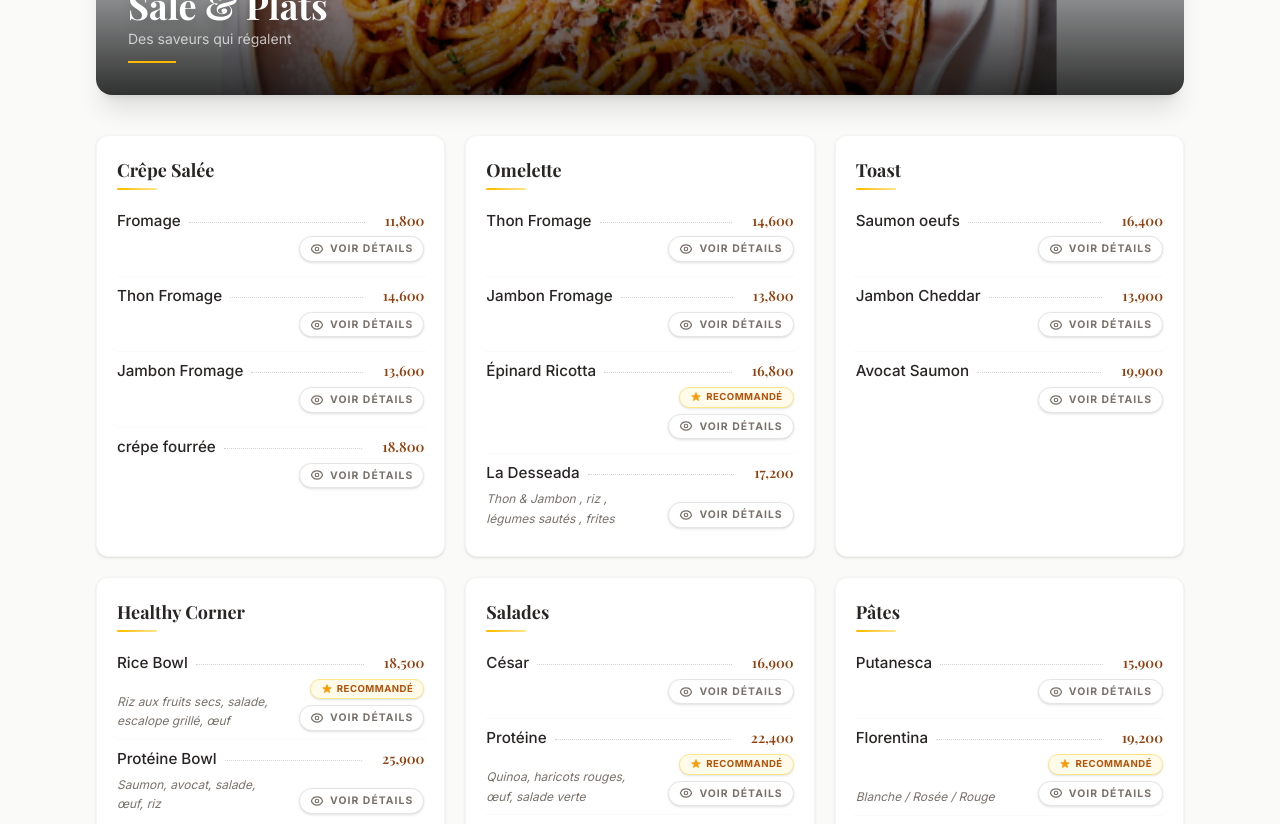
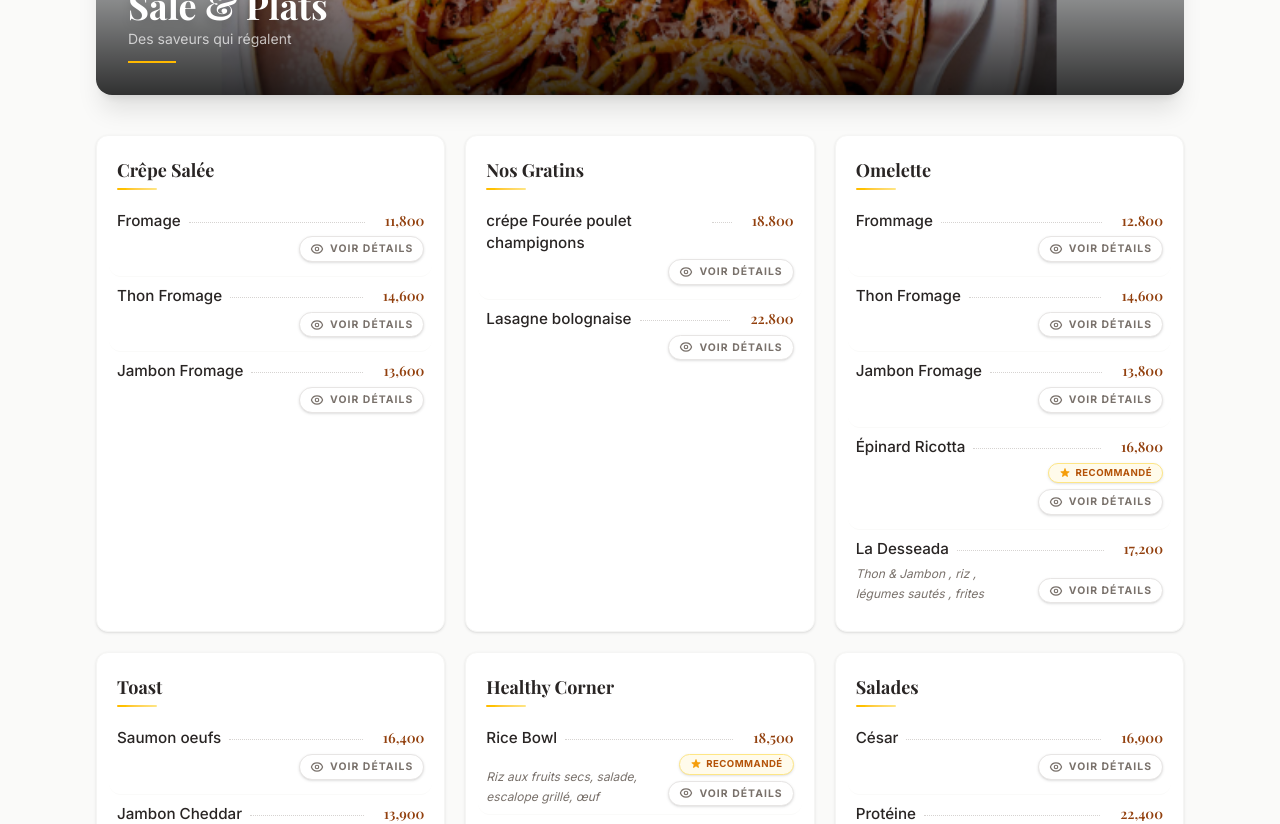
Before and after one commit to aminos14759/cafe, a React (Vite) app: page / in a window 1280 px wide. Shown: the part 9240-10064 px from the top of the page. Built offline with nearby package versions, Linux system fonts and the light colour scheme; a web font is replaced by a local one.

Commit message:
ajout item

```diff
--- a/src/App.jsx
+++ b/src/App.jsx
@@ -322,12 +322,21 @@ const menuSections = [
           { name: "Fromage", price: "11,800" },
           { name: "Thon Fromage", price: "14,600" },
           { name: "Jambon Fromage", price: "13,600" },
-          { name : "crépe fourrée", price :"18.800"},
+
+        ],
+      },
+       {
+        name: "Nos Gratins",
+        items: [
+          { name: "crépe Fourée poulet champignons", price: "18.800" },
+          { name: "Lasagne bolognaise", price: "22.800" },
+
         ],
       },
       {
         name: "Omelette",
         items: [
+          {name : "Frommage",price :"12.800"},
           { name: "Thon Fromage", price: "14,600" },
           { name: "Jambon Fromage", price: "13,800" },
           { name: "Épinard Ricotta", price: "16,800", popular: true },
@@ -363,6 +372,7 @@ const menuSections = [
           { name: "Putanesca", price: "15,900" },
           { name: "Florentina", desc: "Blanche / Rosée / Rouge", price: "19,200", popular: true },
           { name: "Pesto alla Genovese", price: "21,800" },
+          { name : "Spaghetti bolognaise ", price:"23.600"}
         ],
       },
       {
```
